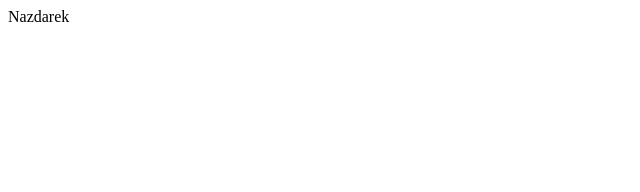
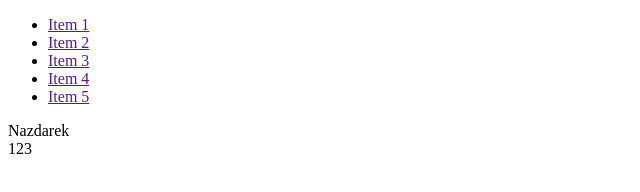
Before and after one commit to TomasVarga1/web-2sk-2024, a plain HTML site: page index.html in a window 1280 px wide. Shown: the whole page, without its empty margins (0-640 px from the left). Drawn offline with Linux system fonts and the light colour scheme.

Commit message:
doplnenie menu

```diff
--- a/index.html
+++ b/index.html
@@ -6,6 +6,18 @@
     <title>Moja prva stranka</title>
 </head>
 <body>
+    <nav>
+        <ul>
+            <li><a href="">Item 1</a></li>
+            <li><a href="">Item 2</a></li>
+            <li><a href="">Item 3</a></li>
+            <li><a href="">Item 4</a></li>
+            <li><a href="">Item 5</a></li>
+        </ul>
+    </nav>
     Nazdarek
+    <footer>
+        123
+    </footer>
 </body>
 </html>
```
